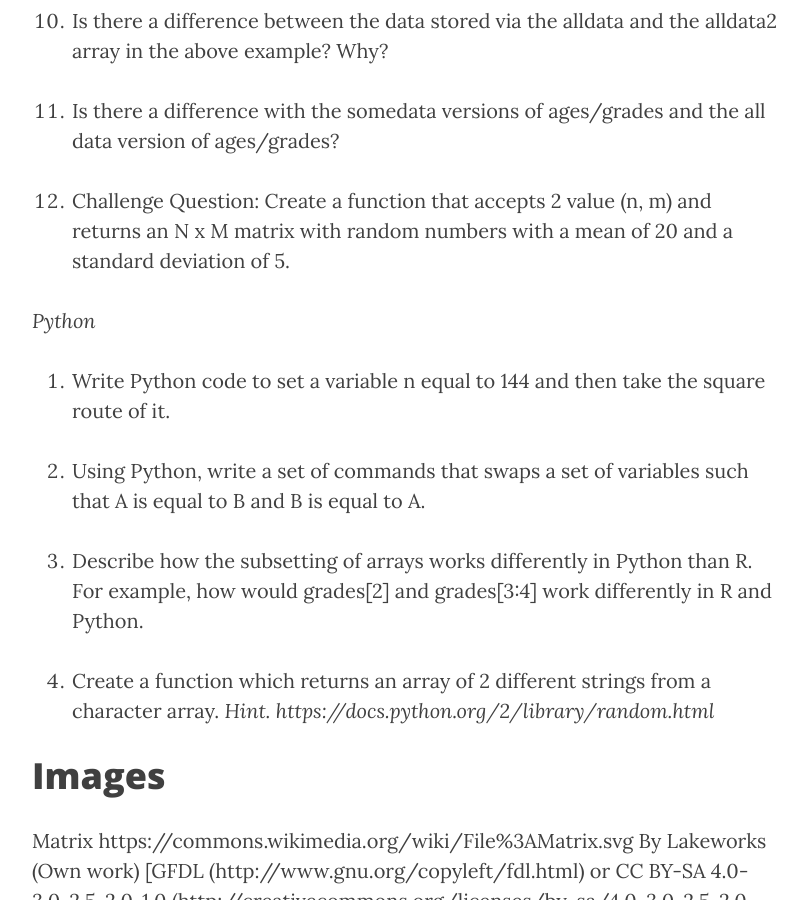
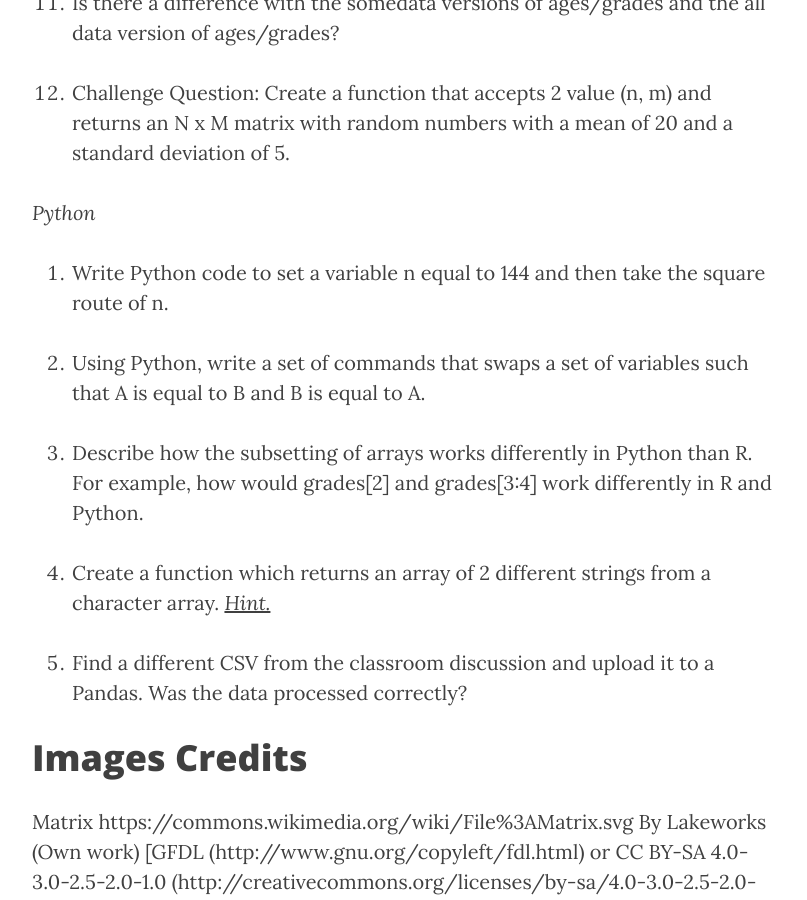
Before and after one commit to RPI-Analytics/MGMT6963-2015, a Jekyll site: the page built from _posts/2015-09-15-class2_lab.md, in a window 1280 px wide and 900 px high, scrolled down 16033 px. Shown: the whole window, without its empty margins (233-1040 px from the left). Built offline with Jekyll 4.4.1, drawn with Linux system fonts in a browser that asks for light colours; nearby versions of some CDN libraries; some of the changed text lies outside the part shown.

Commit message:
Final Updates

```diff
--- a/_posts/2015-09-15-class2_lab.md
+++ b/_posts/2015-09-15-class2_lab.md
@@ -113,9 +113,10 @@
 ~~~
 {: .language-r}
 
-###Complete questions 1-2.
 
 In each of the cases except *factor*, the default data provided by R was correct without direct specification.  In the case of factor, the data needed to be explicitly cast as a factor vector.
+
+### Complete questions 1-3.
 
 #### R Matrix
 An  R matrix is a 2 dimensional array that again must be of a single type.  Here are several different ways of specifying a matrix.
@@ -348,8 +349,6 @@
 ~~~
 {: .language-python}
 
-**Question: Explain how the range for specifying arrays works differently in R and Python**
-
 The list module embedded in Python is fine for temporarily storying data, but to do operations on it we would like to use the  [numpy](http://wiki.scipy.org/Tentative_NumPy_Tutorial#head-c5f4ceae0ab4b1313de41aba9104d0d7648e35cc) package.  While we haven't gone over packages yet, this is a way of implementing new functionality. NumPy is one of the foundational packages for the data scientist using python. It includes a powerful N-dimensional array object, which you can think of like a more flexible version of the R array.  Numpy, like R also has different data types, but they are even more extensive in their [options](http://docs.scipy.org/doc/numpy/user/basics.types.html).
 
 Here are some more common ones:
@@ -422,7 +421,7 @@
 
 
 Matrix algebra is extremely useful in advanced statistics in which you are employing the underlying mathematical functions to do things like regression or to calculate properties of a network.  However, in the majority of cases we will employ predefined functions in order to do analyses.
-*
+
 
 
 #### Python Dataframe with Pandas
@@ -477,7 +476,7 @@
 ~~~
 {: .language-python}
 
-You can download some excellent ipython notebooks [here](http://pandas.pydata.org/pandas-docs/version/0.16.2/tutorials.html#pandas-cookbook) that cover some of the basics of data frames.
+You can download some excellent ipython notebooks [here](http://pandas.pydata.org/pandas-docs/version/0.16.2/tutorials.html#pandas-cookbook) that cover some of the basics of data frames.  This is high quality material and you should go through Chapters 1-3.
 
 #### Using and defining functions in Python
 Just like R, Python has a way to embed functions.  What is a bit different about Python is how it uses spaces to specify the start and end of the functions. While it is possible to use tabs or different levels of indentation, the (PEP 0008 style guide) for Python recommends 4 spaces indentation.
@@ -563,16 +562,18 @@
 
 *Python*
 
-13. Write Python code to set a variable  n equal to 144 and then take the square route of it.
+13. Write Python code to set a variable  n equal to 144 and then take the square route of n.
 
 14. Using Python, write a set of commands that swaps a set of variables such that A is equal to B and B is equal to A.
 
 15. Describe how the subsetting of arrays works differently in Python than R.  For example, how would grades[2] and grades[3:4] work differently in R and Python.
 
-16. Create a function which returns an array of 2 different strings from a character array.  *Hint. https://docs.python.org/2/library/random.html*
+16. Create a function which returns an array of 2 different strings from a character array.  *[Hint.](https://docs.python.org/2/library/random.html)*
+
+17. Find a different CSV from the classroom discussion and upload it to a Pandas.  Was the data processed correctly?
 
 
-#Images
+# Images Credits
 Matrix
 https://commons.wikimedia.org/wiki/File%3AMatrix.svg
 By Lakeworks (Own work) [GFDL (http://www.gnu.org/copyleft/fdl.html) or CC BY-SA 4.0-3.0-2.5-2.0-1.0 (http://creativecommons.org/licenses/by-sa/4.0-3.0-2.5-2.0-1.0)], via Wikimedia Commons
```
Also changed, not shown: other parts of _posts/2015-09-15-class2_lab.md (+2 -2 lines).
